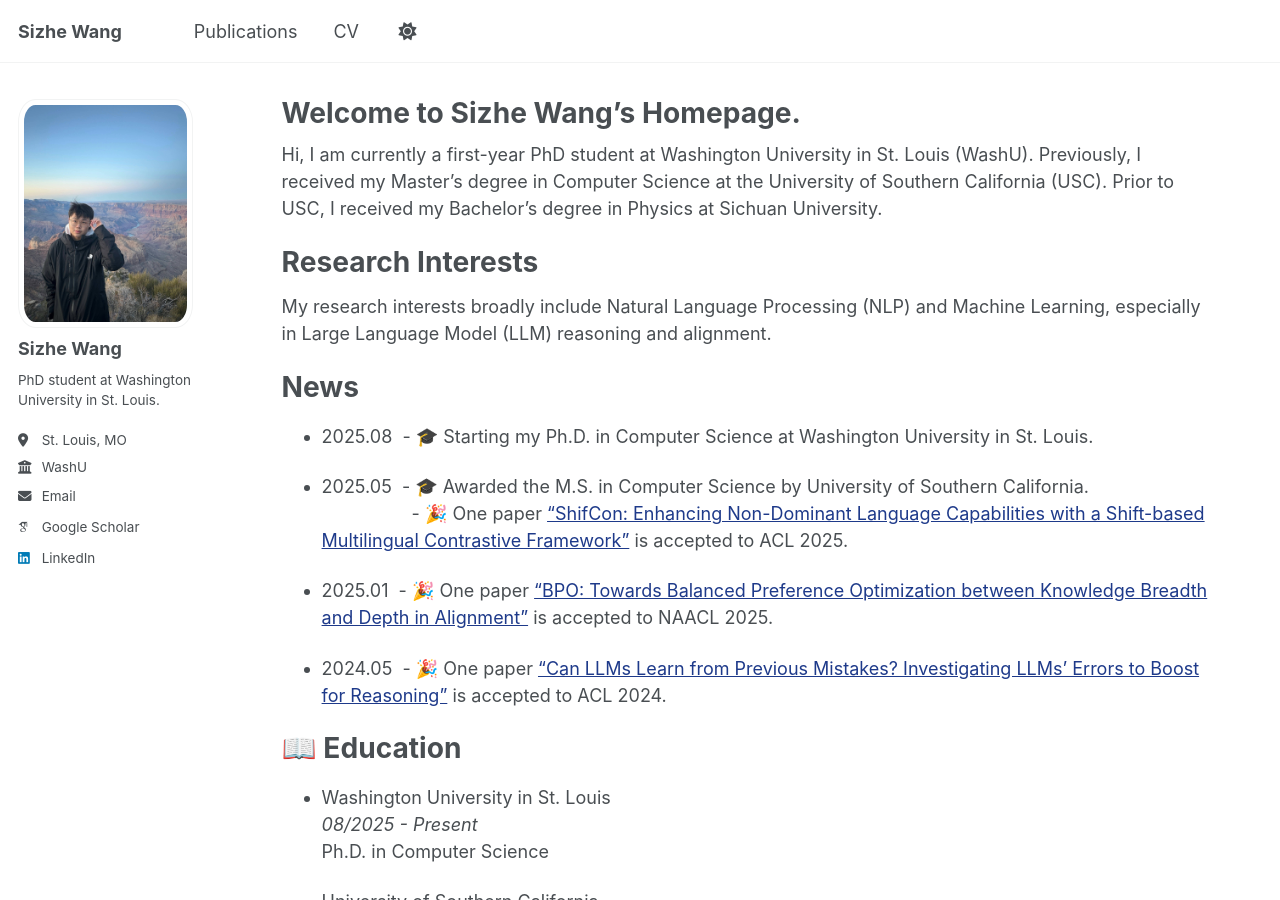
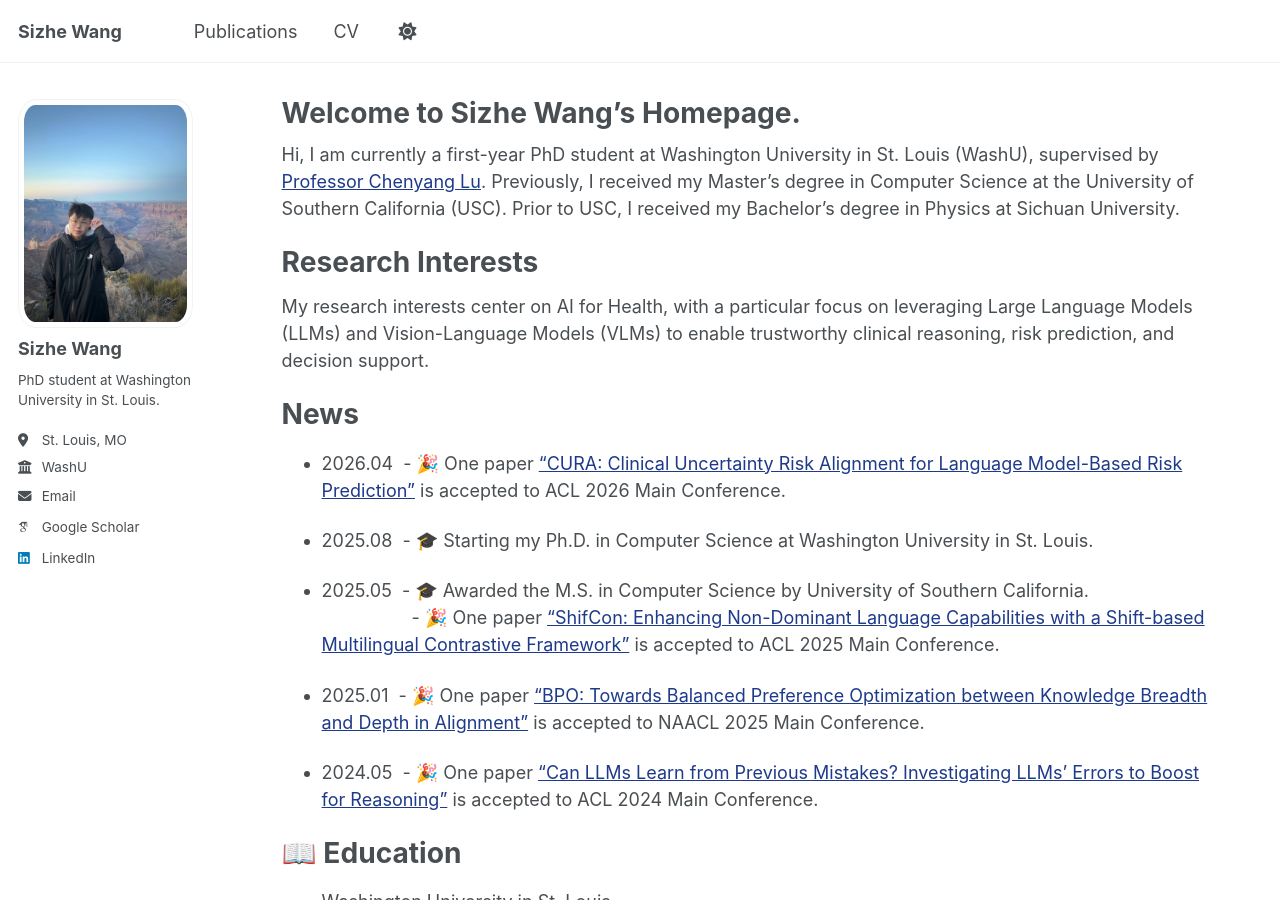
Before and after one commit to sizhe04/Sizhe04.github.io, a Jekyll site: the page built from _pages/about.md, in a window 1280 px wide and 900 px high. Built offline with Jekyll 4.4.1, drawn with Linux system fonts in a browser that asks for light colours; some web fonts are replaced.

Commit message:
Add ACL 2026 paper (CURA), update research interests, link advisor & CV PDF

```diff
--- a/_pages/about.md
+++ b/_pages/about.md
@@ -7,28 +7,31 @@ redirect_from:
   - /about.html
 ---
 
-Hi, I am currently a first-year PhD student at Washington University in St. Louis (WashU). Previously, I received my Master’s degree in Computer Science at the University of Southern California (USC). Prior to USC, I received my Bachelor’s degree in Physics at Sichuan University.
+Hi, I am currently a first-year PhD student at Washington University in St. Louis (WashU), supervised by [Professor Chenyang Lu](https://www.cse.wustl.edu/~lu). Previously, I received my Master’s degree in Computer Science at the University of Southern California (USC). Prior to USC, I received my Bachelor’s degree in Physics at Sichuan University.
 
 <!-- Hi, I am currently a first-year PhD student at Washington University in St. Louis (WashU), advised by [Prof. Jiaxin Huang](https://teapot123.github.io/). Previously, I received my Master’s degree in Computer Science at the University of Southern California (USC). Prior to USC, I received my Bachelor’s degree in Physics at Sichuan University. -->
 
 # Research Interests
 
-My research interests broadly include Natural Language Processing (NLP) and Machine Learning, especially in Large Language Model (LLM) reasoning and alignment.
+My research interests center on AI for Health, with a particular focus on leveraging Large Language Models (LLMs) and Vision-Language Models (VLMs) to enable trustworthy clinical reasoning, risk prediction, and decision support.
 
 # News
+
+- 2026.04
+  &nbsp;- 🎉 One paper ["CURA: Clinical Uncertainty Risk Alignment for Language Model-Based Risk Prediction"](https://arxiv.org/abs/2604.14651) is accepted to ACL 2026 Main Conference.
 
 - 2025.08
   &nbsp;- 🎓 Starting my Ph.D. in Computer Science at Washington University in St. Louis.
 
 - 2025.05
   &nbsp;- 🎓 Awarded the M.S. in Computer Science by University of Southern California.
-  &emsp;&emsp;&emsp;&emsp;&emsp;- 🎉 One paper [“ShifCon: Enhancing Non-Dominant Language Capabilities with a Shift-based Multilingual Contrastive Framework”](https://arxiv.org/abs/2410.19453) is accepted to ACL 2025.
+  &emsp;&emsp;&emsp;&emsp;&emsp;- 🎉 One paper [“ShifCon: Enhancing Non-Dominant Language Capabilities with a Shift-based Multilingual Contrastive Framework”](https://arxiv.org/abs/2410.19453) is accepted to ACL 2025 Main Conference.
 
 - 2025.01
-  &nbsp;- 🎉 One paper ["BPO: Towards Balanced Preference Optimization between Knowledge Breadth and Depth in Alignment"](https://arxiv.org/abs/2411.10914) is accepted to NAACL 2025.
+  &nbsp;- 🎉 One paper ["BPO: Towards Balanced Preference Optimization between Knowledge Breadth and Depth in Alignment"](https://arxiv.org/abs/2411.10914) is accepted to NAACL 2025 Main Conference.
 
 - 2024.05
-  &nbsp;- 🎉 One paper ["Can LLMs Learn from Previous Mistakes? Investigating LLMs' Errors to Boost for Reasoning"](https://arxiv.org/abs/2403.20046) is accepted to ACL 2024.
+  &nbsp;- 🎉 One paper ["Can LLMs Learn from Previous Mistakes? Investigating LLMs' Errors to Boost for Reasoning"](https://arxiv.org/abs/2403.20046) is accepted to ACL 2024 Main Conference.
 
 # 📖 Education
 
```
Also changed, not shown: _publications/CURA: Clinical Uncertainty Risk Alignment for Language Model-Based Risk Prediction.md (added, +9 -0 lines), 1 other file.
